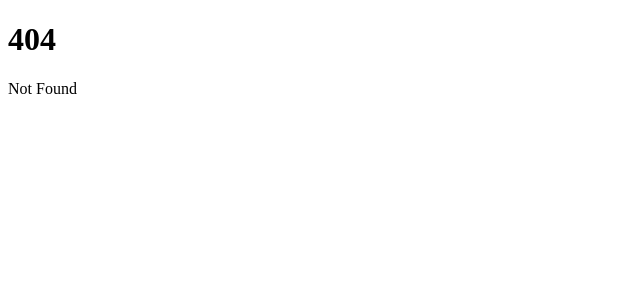
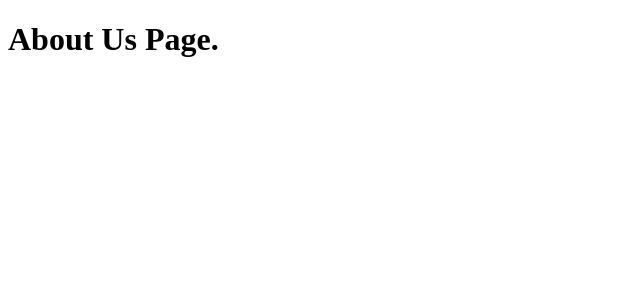
Before and after one commit to danieltsega/Sveltekit-Intro, a SvelteKit app in the folder company-site/: page /about in a window 1280 px wide. Before the commit this address had no page. Shown: the top 300 px of the page, without its empty margins (0-640 px from the left). Built offline with nearby package versions, Linux system fonts and the light colour scheme.

Commit message:
[Page]: Add about us page in routes

```diff
--- /dev/null
+++ b/company-site/src/routes/about/+page.svelte
@@ -0,0 +1 @@
+<h1>About Us Page.</h1>
```
